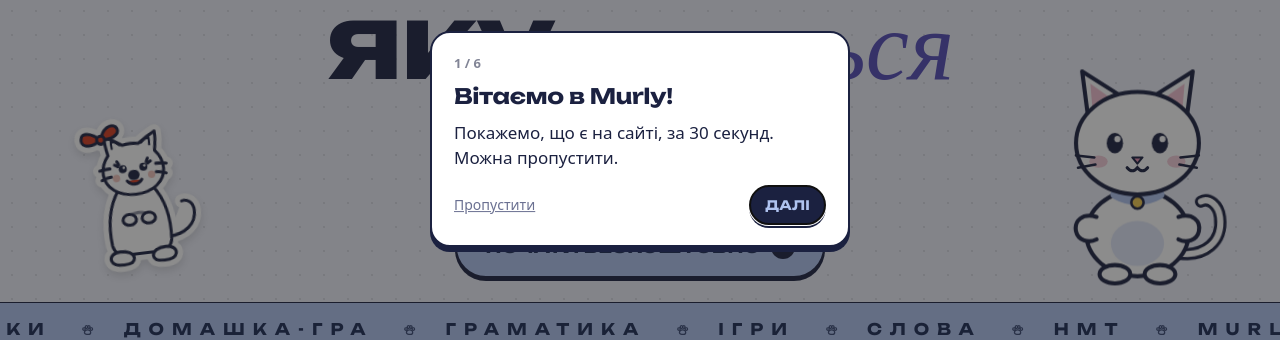
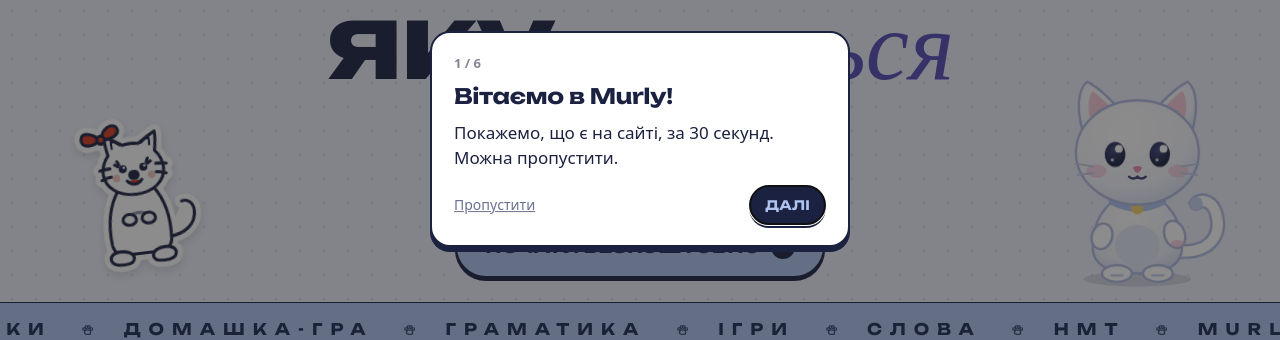
Before and after one commit to mariyavalyanskaya95-create/murly-saas, a Next.js app: page / in a window 1280 px wide. Shown: the part 261-601 px from the top of the page. Built offline with nearby package versions, Linux system fonts and the light colour scheme; no server answers; a web font is replaced by a local one.

Commit message:
Soft Murly cat; cleaner page heads

```diff
--- a/components/GrammarTopicPage.tsx
+++ b/components/GrammarTopicPage.tsx
@@ -37,7 +37,6 @@ export default function GrammarTopicPage({ slug }: { slug: string }) {
       <SiteNav />
       <section className="mu-page-hero" style={{ paddingBottom: 24 }} data-stickers="4">
         <div className="mu-container">
-          <span className="mu-section__eyebrow"><Icon id={t.icon} />{t.uk} · {t.level}</span>
           <h1>{t.title}<em>.</em></h1>
           <p>{t.lead}</p>
           <a href="#quiz" className="mu-btn mu-btn--lime mu-btn--lg">
--- a/components/LegalPage.tsx
+++ b/components/LegalPage.tsx
@@ -19,7 +19,6 @@ export default function LegalPage({ id }: { id: LegalDocId }) {
       <SiteNav />
       <section className="mu-page-hero mu-page-hero--legal">
         <div className="mu-container">
-          <span className="mu-section__eyebrow"><Icon id="c-paw" />{t({ uk: 'Документи', ru: 'Документы', en: 'Legal' })}</span>
           <h1>{t(doc.title)}</h1>
           <p className="legal__updated">
             {t({ uk: 'Оновлено', ru: 'Обновлено', en: 'Updated' })}: {fmtDate(LEGAL.updated)}
--- a/components/MurlyCat.tsx
+++ b/components/MurlyCat.tsx
@@ -1,7 +1,7 @@
 'use client';
-// Живий котик Murly: очі стежать за мишкою, кліпає, махає хвостом.
-// Клік по котику міняє позу: махає лапкою, пише олівцем, стрибає із зірочками, сердечко, спить.
-// Малюнок наш, без сторонніх персонажів. Ідея інтерактивного персонажа з Rive, зроблено на SVG + CSS.
+// Живий котик Murly (м'який стиль, як персонажі Rive): без жорстких контурів, з об'ємом і плавними рухами.
+// Голова й очі плавно повертаються за мишкою, котик дихає, кліпає, ворушить вухами й хвостом.
+// Клік міняє позу: махає лапкою, пише олівцем, стрибає із зірочками, сердечко, спить. Малюнок наш.
 import { useEffect, useRef, useState } from 'react';
 import { useT } from './LangProvider';
 
@@ -11,88 +11,91 @@ const SAY: Record<Pose, string> = { idle: '', wave: 'Hi! I’m Murly!', pencil:
 
 export default function MurlyCat({ className = '' }: { className?: string }) {
   const t = useT();
-  const ref = useRef<SVGSVGElement>(null);
-  const [eye, setEye] = useState({ x: 0, y: 0 });
+  const box = useRef<HTMLDivElement>(null);
   const [pose, setPose] = useState<Pose>('idle');
   const [n, setN] = useState(0);
+  // плавне стеження: ціль з мишки, поточне значення наближається до неї в кожному кадрі
   useEffect(() => {
-    let raf = 0; let last: MouseEvent | null = null;
-    const upd = () => {
-      raf = 0; const el = ref.current; if (!el || !last) return;
+    const el = box.current; if (!el) return;
+    const reduce = window.matchMedia('(prefers-reduced-motion: reduce)').matches;
+    let tx = 0, ty = 0, x = 0, y = 0, raf = 0, alive = true;
+    const on = (e: MouseEvent) => {
       const r = el.getBoundingClientRect();
-      const cx = r.left + r.width / 2; const cy = r.top + r.height * 0.42;
-      const dx = last.clientX - cx; const dy = last.clientY - cy; const d = Math.hypot(dx, dy) || 1;
-      const k = Math.min(1, d / 260) * 4.5;
-      setEye({ x: (dx / d) * k, y: (dy / d) * k });
+      const dx = e.clientX - (r.left + r.width / 2); const dy = e.clientY - (r.top + r.height * 0.38);
+      const d = Math.hypot(dx, dy) || 1; const k = Math.min(1, d / 320);
+      tx = (dx / d) * k; ty = (dy / d) * k;
     };
-    const on = (e: MouseEvent) => { last = e; if (!raf) raf = requestAnimationFrame(upd); };
+    const loop = () => {
+      if (!alive) return;
+      x += (tx - x) * 0.08; y += (ty - y) * 0.08;
+      el.style.setProperty('--lx', x.toFixed(3)); el.style.setProperty('--ly', y.toFixed(3));
+      raf = requestAnimationFrame(loop);
+    };
     window.addEventListener('mousemove', on, { passive: true });
-    return () => { window.removeEventListener('mousemove', on); if (raf) cancelAnimationFrame(raf); };
+    if (!reduce) raf = requestAnimationFrame(loop);
+    return () => { alive = false; window.removeEventListener('mousemove', on); cancelAnimationFrame(raf); };
   }, []);
   useEffect(() => {
     if (pose === 'idle') return;
-    const id = setTimeout(() => setPose('idle'), pose === 'sleep' ? 4200 : 2600);
+    const id = setTimeout(() => setPose('idle'), pose === 'sleep' ? 4200 : 2800);
     return () => clearTimeout(id);
   }, [pose, n]);
-  const next = () => { const p = POSES[n % POSES.length]; setPose(p); setN(n + 1); };
+  const next = () => { setPose(POSES[n % POSES.length]); setN(n + 1); };
   const closed = pose === 'love' || pose === 'sleep';
   return (
-    <div className={`mcat mcat--${pose} ${className}`}>
-      {pose !== 'idle' && <span className="mcat__say" role="status">{SAY[pose]}</span>}
+    <div ref={box} className={`mcat mcat--${pose} ${className}`}>
+      {pose !== 'idle' && <span key={n} className="mcat__say" role="status">{SAY[pose]}</span>}
       <button type="button" className="mcat__btn" onClick={next} aria-label={t({ uk: 'Погладити котика Murly', ru: 'Погладить котика Murly', en: 'Pet Murly the cat' })}>
-        <svg ref={ref} viewBox="0 0 200 230" aria-hidden="true">
+        <svg viewBox="0 0 220 240" aria-hidden="true">
+          <defs>
+            <radialGradient id="mcFur" cx="40%" cy="30%" r="75%"><stop offset="0" stopColor="#FFFFFF" /><stop offset=".7" stopColor="#F6F7FD" /><stop offset="1" stopColor="#DCE1F5" /></radialGradient>
+            <radialGradient id="mcBody" cx="45%" cy="25%" r="80%"><stop offset="0" stopColor="#FFFFFF" /><stop offset=".75" stopColor="#F1F3FC" /><stop offset="1" stopColor="#D5DBF2" /></radialGradient>
+            <radialGradient id="mcEye" cx="40%" cy="35%" r="70%"><stop offset="0" stopColor="#3A4378" /><stop offset="1" stopColor="#141935" /></radialGradient>
+          </defs>
+          <ellipse className="mcat__shadow" cx="110" cy="230" rx="58" ry="8" fill="#1B2140" opacity=".12" />
           <g className="mcat__all">
-            <path className="mcat__tail" d="M140 196c26 4 44-10 42-34-1-12-10-20-18-16" fill="none" stroke="#1B2140" strokeWidth="12" strokeLinecap="round" />
-            <path className="mcat__tail" d="M140 196c26 4 44-10 42-34-1-12-10-20-18-16" fill="none" stroke="#FFFFFF" strokeWidth="6" strokeLinecap="round" />
-            <ellipse cx="100" cy="176" rx="50" ry="42" fill="#FFFFFF" stroke="#1B2140" strokeWidth="4" />
-            <ellipse cx="100" cy="186" rx="26" ry="22" fill="#E2E8FA" />
-            <ellipse cx="78" cy="216" rx="15" ry="9" fill="#FFFFFF" stroke="#1B2140" strokeWidth="4" />
-            <ellipse cx="122" cy="216" rx="15" ry="9" fill="#FFFFFF" stroke="#1B2140" strokeWidth="4" />
-            <path d="M60 160c-14-4-22 4-20 14 2 9 12 12 20 8" fill="#FFFFFF" stroke="#1B2140" strokeWidth="4" strokeLinecap="round" strokeLinejoin="round" />
+            <g className="mcat__tail"><path d="M150 200c34 6 52-12 46-38-3-13-14-18-21-12" fill="none" stroke="#AEB8E2" strokeWidth="16" strokeLinecap="round" /><path d="M150 200c34 6 52-12 46-38-3-13-14-18-21-12" fill="none" stroke="#FFFFFF" strokeWidth="11" strokeLinecap="round" /><circle cx="175" cy="150" r="7" fill="#C9D3F3" /></g>
+            <g className="mcat__body">
+              <path d="M62 196c0-34 20-58 48-58s48 24 48 58c0 18-14 28-48 28s-48-10-48-28z" fill="url(#mcBody)" stroke="#AEB8E2" strokeWidth="2.5" />
+              <ellipse cx="110" cy="194" rx="24" ry="22" fill="#E6EAFA" />
+              <ellipse cx="88" cy="224" rx="16" ry="9" fill="#FFFFFF" stroke="#AEB8E2" strokeWidth="2.5" /><ellipse cx="132" cy="224" rx="16" ry="9" fill="#FFFFFF" stroke="#AEB8E2" strokeWidth="2.5" />
+              <path d="M82 226h12M126 226h12" stroke="#C9D3F3" strokeWidth="2.5" strokeLinecap="round" />
+              <ellipse cx="72" cy="184" rx="11" ry="14" fill="#FFFFFF" stroke="#AEB8E2" strokeWidth="2.5" transform="rotate(18 72 184)" />
+            </g>
             <g className="mcat__arm">
-              <path d="M140 160c14-4 22 4 20 14-2 9-12 12-20 8" fill="#FFFFFF" stroke="#1B2140" strokeWidth="4" strokeLinecap="round" strokeLinejoin="round" />
-              <g className="mcat__pencil">
-                <rect x="150" y="128" width="9" height="40" rx="2" transform="rotate(20 154 148)" fill="#F4C0D1" stroke="#1B2140" strokeWidth="3" />
-                <path d="M161 170l-3 10-5-8z" transform="rotate(20 154 148)" fill="#1B2140" />
+              <ellipse cx="150" cy="182" rx="11" ry="15" fill="#FFFFFF" stroke="#AEB8E2" strokeWidth="2.5" transform="rotate(-20 150 182)" />
+              <ellipse cx="153" cy="192" rx="7" ry="4" fill="#F4C0D1" opacity=".7" />
+              <g className="mcat__pencil"><rect x="156" y="150" width="9" height="40" rx="3" fill="#F4C0D1" transform="rotate(22 160 170)" /><path d="M160 192l4 10 4-10z" fill="#3A4378" transform="rotate(22 160 170)" /></g>
             </g>
-            </g>
-            <path d="M78 138q22 12 44 0" fill="none" stroke="#AFC3F0" strokeWidth="9" strokeLinecap="round" />
-            <circle cx="100" cy="146" r="6" fill="#F2C94C" stroke="#1B2140" strokeWidth="2.5" />
+            <path d="M84 146q26 13 52 0" fill="none" stroke="#AFC3F0" strokeWidth="10" strokeLinecap="round" />
+            <circle cx="110" cy="154" r="6.5" fill="#F7D46B" />
             <g className="mcat__head">
-              <path d="M52 64L46 18l38 24z" fill="#FFFFFF" stroke="#1B2140" strokeWidth="4" strokeLinejoin="round" className="mcat__ear mcat__ear--l" />
-              <path d="M56 54l-2-24 20 14z" fill="#F4C0D1" />
-              <path d="M148 64l6-46-38 24z" fill="#FFFFFF" stroke="#1B2140" strokeWidth="4" strokeLinejoin="round" className="mcat__ear mcat__ear--r" />
-              <path d="M144 54l2-24-20 14z" fill="#F4C0D1" />
-              <ellipse cx="100" cy="88" rx="60" ry="50" fill="#FFFFFF" stroke="#1B2140" strokeWidth="4" />
+              <g className="mcat__ear mcat__ear--l"><path d="M52 74c-8-26-6-48 4-56 12 6 30 22 40 38z" fill="url(#mcFur)" stroke="#AEB8E2" strokeWidth="2.5" /><path d="M60 62c-4-16-3-28 2-34 7 5 17 14 23 24z" fill="#F7C9D8" /></g>
+              <g className="mcat__ear mcat__ear--r"><path d="M168 74c8-26 6-48-4-56-12 6-30 22-40 38z" fill="url(#mcFur)" stroke="#AEB8E2" strokeWidth="2.5" /><path d="M160 62c4-16 3-28-2-34-7 5-17 14-23 24z" fill="#F7C9D8" /></g>
+              <ellipse cx="110" cy="94" rx="66" ry="56" fill="url(#mcFur)" stroke="#AEB8E2" strokeWidth="2.5" />
+              <g className="mcat__face">
                 {closed ? (
                   <g fill="none" stroke="#1B2140" strokeWidth="4" strokeLinecap="round">
-                  <path d={pose === 'love' ? 'M70 90q8-10 16 0' : 'M70 92q8 6 16 0'} />
-                  <path d={pose === 'love' ? 'M114 90q8-10 16 0' : 'M114 92q8 6 16 0'} />
+                    <path d={pose === 'love' ? 'M76 96q10-11 20 0' : 'M76 98q10 7 20 0'} />
+                    <path d={pose === 'love' ? 'M124 96q10-11 20 0' : 'M124 98q10 7 20 0'} />
                   </g>
                 ) : (
                   <g className="mcat__eyes">
-                  <g transform={`translate(${eye.x} ${eye.y})`}>
-                    <ellipse cx="78" cy="88" rx="8" ry="10" fill="#1B2140" />
-                    <ellipse cx="122" cy="88" rx="8" ry="10" fill="#1B2140" />
-                    <circle cx="80.5" cy="84" r="3" fill="#FFFFFF" />
-                    <circle cx="124.5" cy="84" r="3" fill="#FFFFFF" />
+                    <ellipse cx="86" cy="96" rx="11" ry="13.5" fill="url(#mcEye)" />
+                    <ellipse cx="134" cy="96" rx="11" ry="13.5" fill="url(#mcEye)" />
+                    <g className="mcat__glint"><circle cx="90" cy="90" r="4.2" fill="#FFFFFF" /><circle cx="138" cy="90" r="4.2" fill="#FFFFFF" /><circle cx="83" cy="102" r="1.8" fill="#FFFFFF" opacity=".8" /><circle cx="131" cy="102" r="1.8" fill="#FFFFFF" opacity=".8" /></g>
+                  </g>
+                )}
+                <ellipse cx="66" cy="114" rx="11" ry="7" fill="#F7B8CE" opacity=".55" />
+                <ellipse cx="154" cy="114" rx="11" ry="7" fill="#F7B8CE" opacity=".55" />
+                <path d="M105 110q5-3 10 0q-2 5-5 6q-3-1-5-6z" fill="#E98DAF" />
+                <path d="M101 120q4.5 4 9 0q4.5 4 9 0" fill="none" stroke="#3A4378" strokeWidth="2.6" strokeLinecap="round" />
+                <g stroke="#C3CBEA" strokeWidth="2" strokeLinecap="round"><path d="M44 106l18 3M46 118l17-2" /><path d="M176 106l-18 3M174 118l-17-2" /></g>
               </g>
             </g>
-              )}
-              <ellipse cx="62" cy="106" rx="9" ry="6" fill="#F4C0D1" opacity=".8" />
-              <ellipse cx="138" cy="106" rx="9" ry="6" fill="#F4C0D1" opacity=".8" />
-              <path d="M95 102h10l-5 6z" fill="#E58FB0" stroke="#1B2140" strokeWidth="2" strokeLinejoin="round" />
-              <path d="M90 112q5 6 10 0q5 6 10 0" fill="none" stroke="#1B2140" strokeWidth="3" strokeLinecap="round" />
-              <g stroke="#1B2140" strokeWidth="2.5" strokeLinecap="round">
-                <path d="M40 100l18 2M42 112l17-3" /><path d="M160 100l-18 2M158 112l-17-3" />
-              </g>
-            </g>
-            <g className="mcat__fx mcat__fx--stars" fill="#F2C94C" stroke="#1B2140" strokeWidth="2">
-              <path d="M30 40l4 9 9 1-7 6 2 9-8-5-8 5 2-9-7-6 9-1z" />
-              <path d="M170 30l3 7 7 1-5 4 1 7-6-4-6 4 1-7-5-4 7-1z" />
-            </g>
-            <path className="mcat__fx mcat__fx--heart" d="M100 30c-6-12-24-8-22 6 2 10 22 22 22 22s20-12 22-22c2-14-16-18-22-6z" fill="#F4C0D1" stroke="#1B2140" strokeWidth="3" />
-            <text className="mcat__fx mcat__fx--z" x="150" y="40" fill="#534AB7" fontSize="22" fontWeight="800">z z</text>
+            <g className="mcat__fx mcat__fx--stars" fill="#F7D46B"><path d="M34 44l4 9 9 1-7 6 2 9-8-5-8 5 2-9-7-6 9-1z" /><path d="M186 32l3 7 7 1-5 4 1 7-6-4-6 4 1-7-5-4 7-1z" /></g>
+            <path className="mcat__fx mcat__fx--heart" d="M110 28c-6-12-24-8-22 6 2 10 22 22 22 22s20-12 22-22c2-14-16-18-22-6z" fill="#F4A6C1" />
+            <text className="mcat__fx mcat__fx--z" x="160" y="40" fill="#7B73D9" fontSize="22" fontWeight="800">z z</text>
           </g>
         </svg>
       </button>
```
Lines whose indentation alone changed are shown as unchanged.
